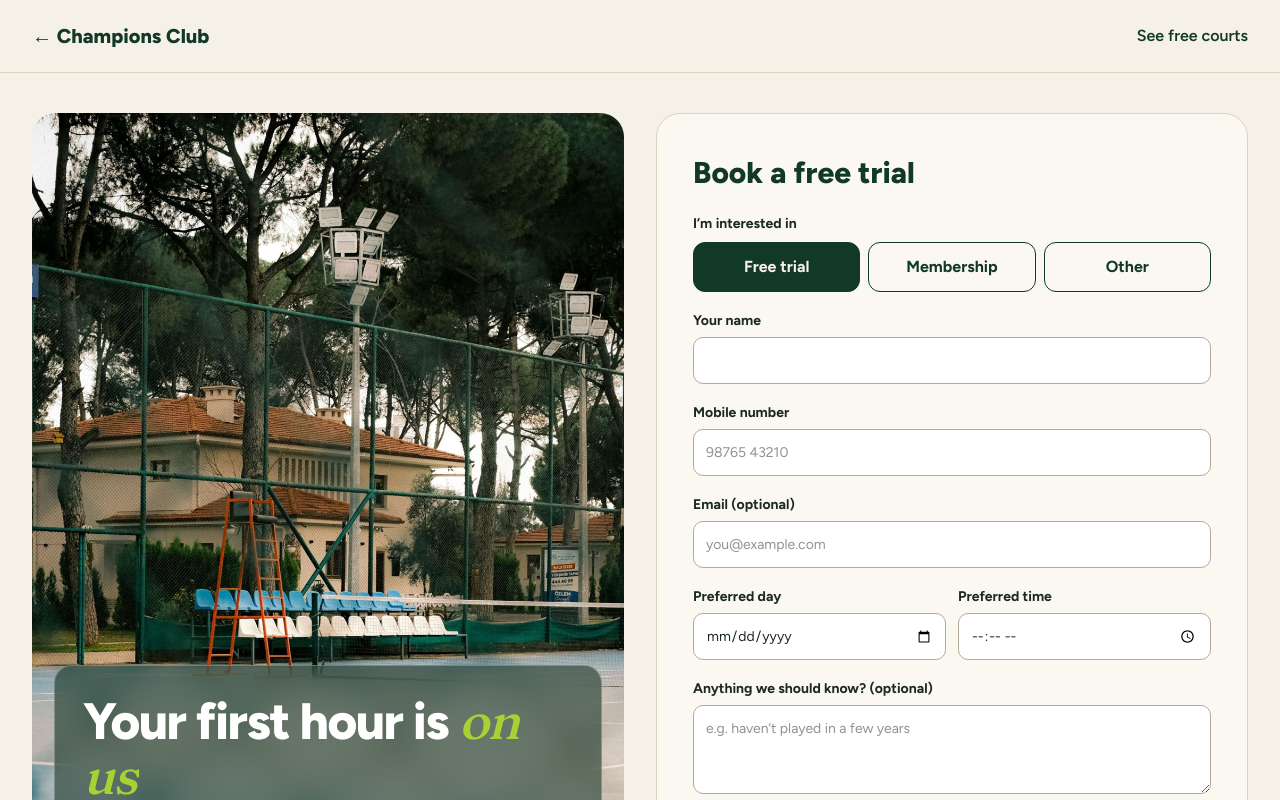
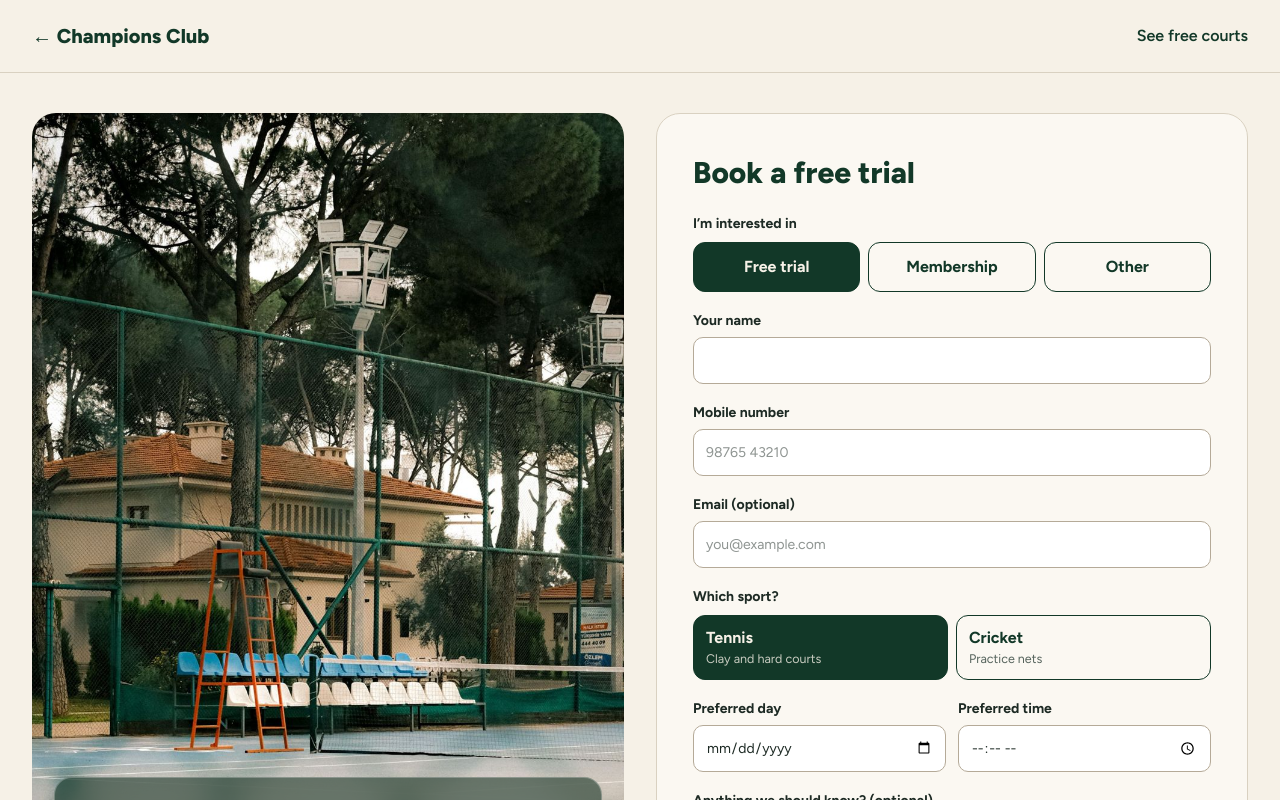
Before and after one commit to divyadeep-kaur/champions-club, a Next.js app: page /trial in a window 1280 px wide. Shown: the top 800 px of the page. Built offline with nearby package versions, Linux system fonts and the light colour scheme.

Commit message:
ask tennis or cricket on the free trial form

```diff
--- a/src/app/staff/(app)/leads/[id]/page.tsx
+++ b/src/app/staff/(app)/leads/[id]/page.tsx
@@ -57,7 +57,7 @@ export default async function LeadPage({ params }: { params: Promise<{ id: strin
   const asked = requestDetails(lead.message);
   const heldActive = lead.booking?.status === "booked";
   const request: [string, string][] = [
-    ["Interested in", lead.interest === "trial" ? "Free trial" : lead.interest === "membership" ? "Membership" : "Other"],
+    ["Interested in", lead.interest === "trial" ? `Free ${lead.sport ? `${lead.sport} ` : ""}trial` : lead.interest === "membership" ? "Membership" : "Other"],
     ["Mobile", lead.phone],
     ["Email", lead.email ?? "Not given"],
     ["Preferred day and time", lead.preferredAt ? `${fmtDate(lead.preferredAt)}, ${fmtTime(lead.preferredAt)}` : "Any time"],
@@ -201,7 +201,7 @@ export default async function LeadPage({ params }: { params: Promise<{ id: strin
               defaultCourtId: courtFromMessage?.id,
               plan: lead.plan,
             }}
-            courts={courts.map((c) => ({ id: c.id, name: c.name }))}
+            courts={courts.filter((c) => !lead.sport || c.sport === lead.sport).map((c) => ({ id: c.id, name: c.name }))}
             plans={plans}
             slots={slotStarts(new Date()).map(hhmm)}
           />
--- a/src/app/staff/(app)/leads/page.tsx
+++ b/src/app/staff/(app)/leads/page.tsx
@@ -133,7 +133,9 @@ export default async function LeadsPage() {
                   <article key={c.id} className="grid min-h-[178px] grid-rows-[auto_auto_1fr_auto] gap-1.5 border border-line bg-paper p-3">
                     <div className="flex items-start justify-between gap-2">
                       <strong className="line-clamp-2 text-[15px] leading-snug">{c.name}</strong>
-                      <span className="mt-0.5 shrink-0 bg-cream px-1.5 py-0.5 text-[11.5px] font-semibold capitalize text-[#5b5346]">{c.interest}</span>
+                      <span className="mt-0.5 shrink-0 bg-cream px-1.5 py-0.5 text-[11.5px] font-semibold capitalize text-[#5b5346]">
+                        {c.interest === "trial" && c.sport ? `${c.sport} trial` : c.interest}
+                      </span>
                     </div>
                     <p className="line-clamp-2 text-[13.5px] leading-[1.45] text-[#3c4a43]">{c.message ?? c.activities[0]?.text ?? "No message"}</p>
                     <div className="grid content-start gap-1.5">
--- a/src/app/trial/TrialForm.tsx
+++ b/src/app/trial/TrialForm.tsx
@@ -20,13 +20,14 @@ export function TrialForm({
   courtName,
   minDate,
 }: {
-  defaults: { interest: string; date?: string; time?: string; courtId?: string; plan?: string };
+  defaults: { interest: string; date?: string; time?: string; courtId?: string; plan?: string; sport?: string };
   courtName?: string;
   minDate: string;
 }) {
   const [state, action, pending] = useActionState<TrialState, FormData>(submitTrial, {});
   const f = state.fields ?? {};
   const [interest, setInterest] = useState(f.interest ?? defaults.interest);
+  const [sport, setSport] = useState(f.sport || defaults.sport || "tennis");
   const [again, setAgain] = useState(0);
 
   if (state.done && again === 0) {
@@ -64,6 +65,7 @@ export function TrialForm({
       <input type="hidden" name="courtId" value={defaults.courtId ?? ""} />
       <input type="hidden" name="plan" value={defaults.plan ?? ""} />
       <input type="hidden" name="interest" value={interest} />
+      <input type="hidden" name="sport" value={interest === "trial" ? sport : ""} />
       <label className="sr-only" aria-hidden="true">
         Website
         <input name="website" tabIndex={-1} autoComplete="off" />
@@ -98,6 +100,30 @@ export function TrialForm({
         Email (optional)
         <input name="email" type="email" defaultValue={f.email} autoComplete="email" placeholder="you@example.com" className={field} />
       </label>
+      {interest === "trial" && !defaults.courtId && (
+        <fieldset>
+          <legend className="mb-2 text-[14px] font-bold">Which sport?</legend>
+          <div className="grid grid-cols-2 gap-2">
+            {(
+              [
+                ["tennis", "Tennis", "Clay and hard courts"],
+                ["cricket", "Cricket", "Practice nets"],
+              ] as const
+            ).map(([value, label, hint]) => (
+              <button
+                key={value}
+                type="button"
+                aria-pressed={sport === value}
+                onClick={() => setSport(value)}
+                className={`grid min-h-14 rounded-xl border-[1.5px] border-forest px-3 py-2.5 text-left ${sport === value ? "bg-forest text-cream" : "text-forest hover:bg-forest/5"}`}
+              >
+                <span className="font-bold">{label}</span>
+                <span className={`text-[12.5px] ${sport === value ? "text-cream/80" : "text-muted"}`}>{hint}</span>
+              </button>
+            ))}
+          </div>
+        </fieldset>
+      )}
       {interest === "trial" && (
         <div className="grid grid-cols-2 gap-3">
           <label className={label}>
--- a/src/app/trial/actions.ts
+++ b/src/app/trial/actions.ts
@@ -21,6 +21,7 @@ const schema = z.object({
   date: z.string().optional(),
   time: z.string().optional(),
   courtId: z.string().optional(),
+  sport: z.union([z.literal(""), z.enum(["tennis", "cricket"])]).optional(),
   plan: z.string().optional(),
   message: z.string().trim().max(500).optional(),
   website: z.string().max(0).optional(),
@@ -43,20 +44,23 @@ export async function submitTrial(_: TrialState, formData: FormData): Promise<Tr
   }
 
   const court = f.courtId ? await db.court.findUnique({ where: { id: Number(f.courtId) || 0 } }) : null;
-  const details = [court && `Court: ${court.name}`, f.plan && `Plan: ${f.plan}`, f.message].filter(Boolean).join(" · ");
+  const sport = f.interest === "trial" ? (court?.sport as "tennis" | "cricket" | undefined) || f.sport || null : null;
+  if (f.interest === "trial" && !sport) return { error: "Choose tennis or cricket for your trial", fields };
+  const sportName = sport === "cricket" ? "Cricket" : sport === "tennis" ? "Tennis" : null;
+  const details = [sportName && `Sport: ${sportName}`, court && `Court: ${court.name}`, f.plan && `Plan: ${f.plan}`, f.message].filter(Boolean).join(" · ");
 
   const when = preferredAt?.toLocaleString("en-IN", { weekday: "short", day: "numeric", month: "short", hour: "numeric", minute: "2-digit", hour12: true });
 
   const { leadId, heldCourt } = await db.$transaction(async (tx) => {
     const lead = await tx.lead.create({
-      data: { name: f.name, phone, email: f.email || null, interest: f.interest, preferredAt, message: details || null, plan: f.plan || null, status: "new" },
+      data: { name: f.name, phone, email: f.email || null, interest: f.interest, sport, preferredAt, message: details || null, plan: f.plan || null, status: "new" },
     });
-    await tx.leadActivity.create({ data: { leadId: lead.id, kind: "note", text: `Enquiry from the website${when ? ` for ${when}` : ""}` } });
+    await tx.leadActivity.create({ data: { leadId: lead.id, kind: "note", text: `${sportName ? `${sportName} trial request` : "Enquiry"} from the website${when ? ` for ${when}` : ""}` } });
     const start = f.interest === "trial" ? preferredAt : null;
     if (!start) return { leadId: lead.id, heldCourt: null };
 
     // Hold a court straight away so nobody else takes the slot while the desk decides.
-    const courts = await tx.court.findMany({ orderBy: [{ sport: "desc" }, { name: "asc" }] });
+    const courts = await tx.court.findMany({ where: sport ? { sport } : {}, orderBy: [{ sport: "desc" }, { name: "asc" }] });
     const order = court ? [court, ...courts.filter((c) => c.id !== court.id)] : courts;
     for (const c of order) {
       try {
@@ -76,7 +80,7 @@ export async function submitTrial(_: TrialState, formData: FormData): Promise<Tr
         continue;
       }
     }
-    await tx.leadActivity.create({ data: { leadId: lead.id, kind: "note", text: "No court was free at the requested time. Call to offer another slot." } });
+    await tx.leadActivity.create({ data: { leadId: lead.id, kind: "note", text: `No ${sportName?.toLowerCase() ?? ""} court was free at the requested time. Call to offer another slot.` } });
     return { leadId: lead.id, heldCourt: null };
   });
 
--- a/src/app/trial/page.tsx
+++ b/src/app/trial/page.tsx
@@ -10,7 +10,7 @@ export const metadata = {
   description: "Try an hour on court free, or ask us about Gold, Silver and Junior memberships.",
 };
 
-type Search = { interest?: string; date?: string; time?: string; court?: string; plan?: string };
+type Search = { interest?: string; date?: string; time?: string; court?: string; plan?: string; sport?: string };
 
 export default async function TrialPage({ searchParams }: { searchParams: Promise<Search> }) {
   const sp = await searchParams;
@@ -58,7 +58,7 @@ export default async function TrialPage({ searchParams }: { searchParams: Promis
         </div>
         <div className="grid content-start gap-[18px] rounded-3xl border border-line bg-paper p-6 sm:p-9">
           <TrialForm
-            defaults={{ interest, date: sp.date, time: sp.time, courtId: court ? String(court.id) : undefined, plan: sp.plan }}
+            defaults={{ interest, date: sp.date, time: sp.time, courtId: court ? String(court.id) : undefined, plan: sp.plan, sport: court?.sport ?? (sp.sport === "cricket" ? "cricket" : undefined) }}
             courtName={court?.name}
             minDate={isoDate(new Date())}
           />
```
